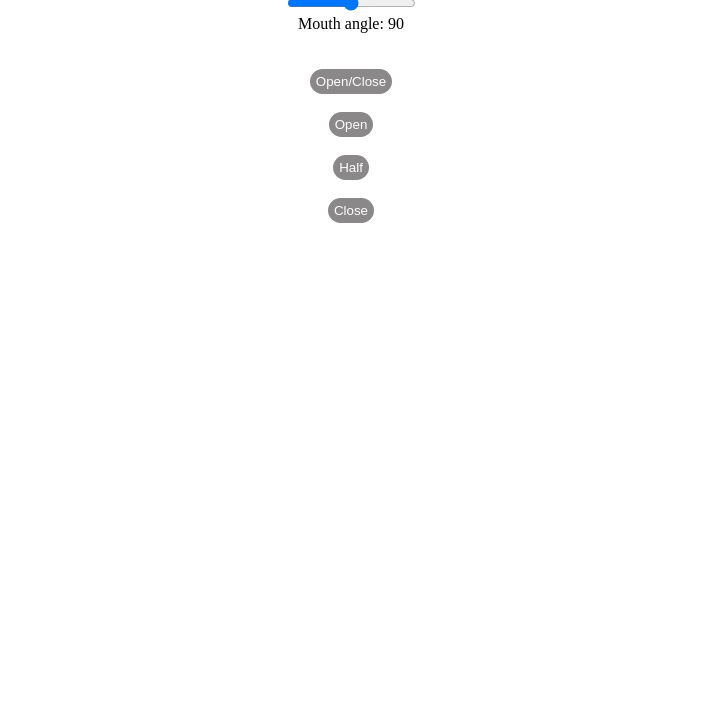
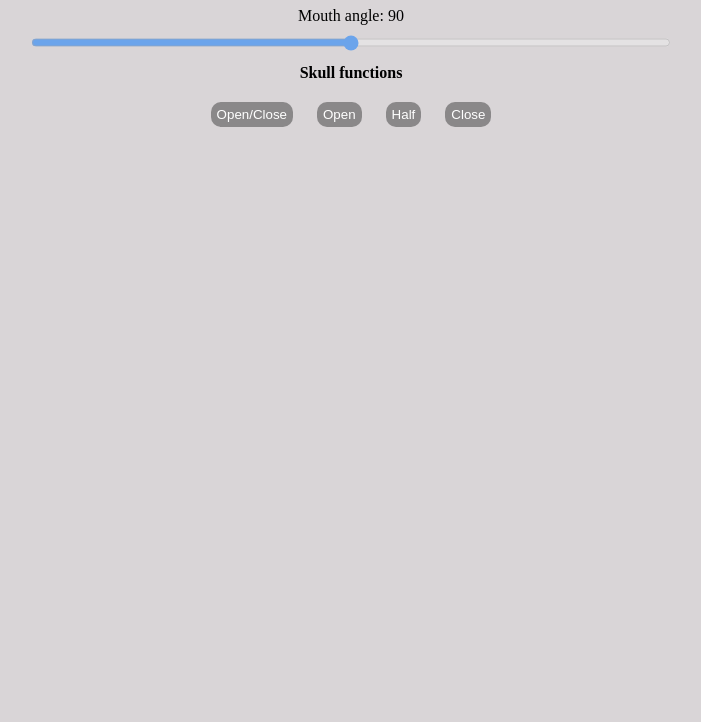
Before and after one commit to HenriqueBaetaLeite/skull-controller, a plain HTML site: page pageIndex.html in a window 1280 px wide. Shown: the part 78-800 px from the top of the page, without its empty margins (289-990 px from the left). Drawn offline with Linux system fonts and the light colour scheme; no server answers.

Commit message:
feat: button group changes

```diff
--- a/pageIndex.html
+++ b/pageIndex.html
@@ -11,38 +11,57 @@
         box-sizing: border-box;
         margin: 0;
         text-align: center;
+        background-color: #d9d5d7;
       }
 
-      .slidecontainer {
+      .slide-container {
         width: 100%;
+      }
+
+      .slider {
+        width: 50%;
+        height: 15px;
+        border-radius: 5px;
+        opacity: 0.5;
+        transition: opacity 0.5s;
       }
 
       .slider:hover {
         opacity: 2;
       }
 
+      p {
+        margin: 10px;
+      }
+
+      h1,
+      h4 {
+        margin: 10px;
+      }
+
       .btn {
-        border-radius: 15px;
+        margin: 10px;
+        border-radius: 10px;
         border: none;
         height: 25px;
         cursor: pointer;
         color: rgb(255, 255, 255);
         background-color: #8a8889;
-        color: white;
       }
 
       .btn:hover {
         background-color: #555;
       }
-
     </style>
   </head>
 
   <body>
     <h1>The Skull Controller</h1>
-    <img src="./skull.png" alt="skull_image" width="60px">
-    <br /><br />
-    <div class="slidecontainer">
+
+    <img src="./skull.png" alt="skull_image" width="60px" />
+    <div class="slide-container">
+      <p>Mouth angle: <span id="range-value"></span></p>
+
       <input
         type="range"
         min="0"
@@ -51,27 +70,25 @@
         class="slider"
         id="range-slider"
       />
-      <p>Mouth angle: <span id="range-value"></span></p>
-      <br /><br />
 
+      <section class="button-container">
+        <h4>Skull functions</h4>
         <button type="button" onclick="setSkullNumberFunction(1)" class="btn">
           Open/Close
         </button>
-      <br /><br />
 
         <button type="button" onclick="setSkullNumberFunction(2)" class="btn">
           Open
         </button>
-      <br /><br />
 
         <button type="button" onclick="setSkullNumberFunction(3)" class="btn">
           Half
         </button>
-      <br /><br />
 
         <button type="button" onclick="setSkullNumberFunction(4)" class="btn">
           Close
         </button>
+      </section>
     </div>
 
     <script>
```
Lines whose indentation alone changed are shown as unchanged.
